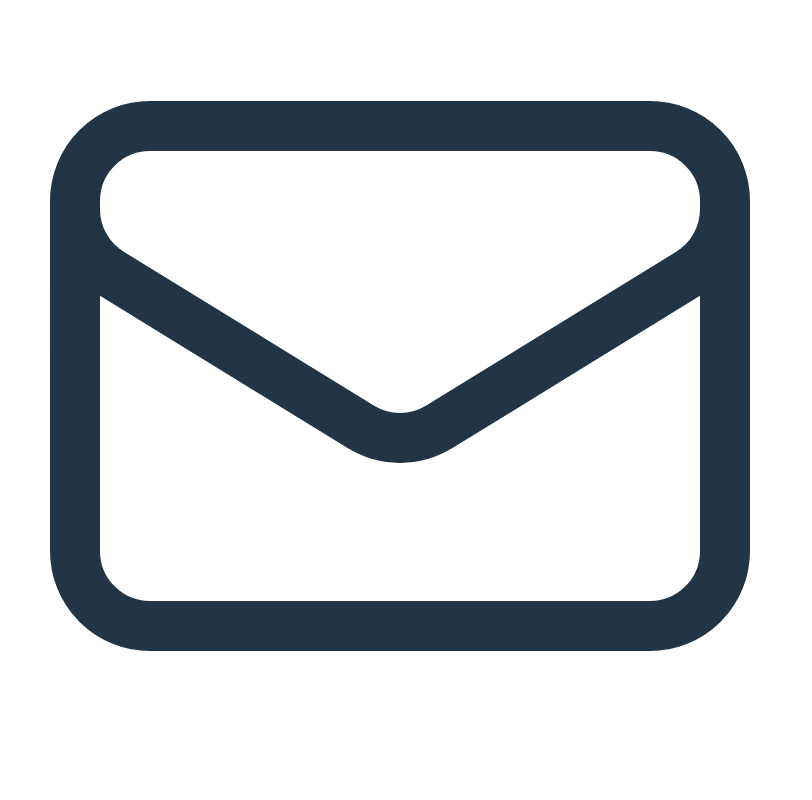
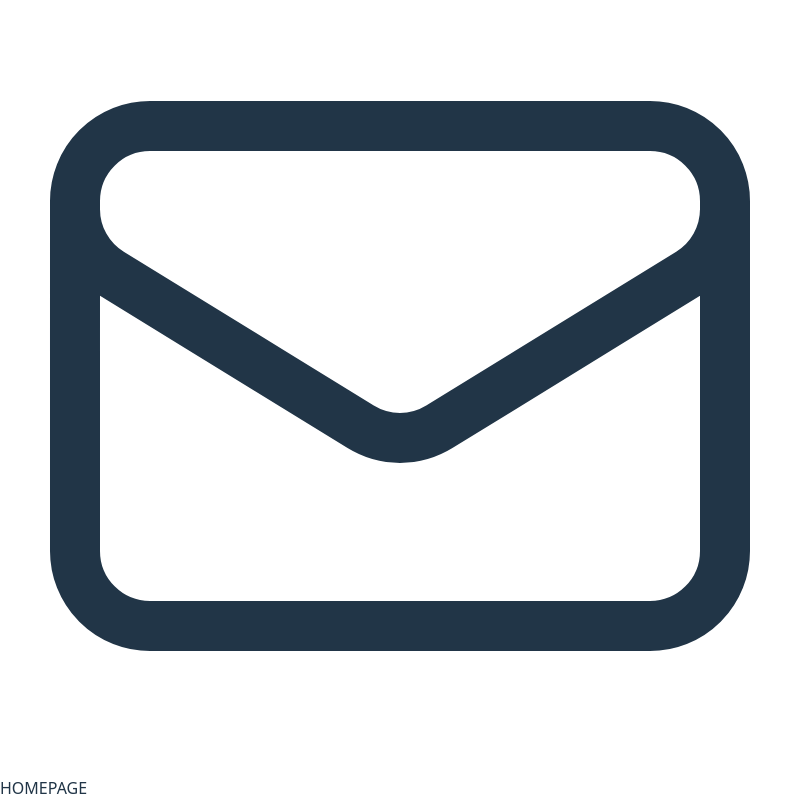
Before and after one commit to rzemlin/personal-portfolio, a React (Vite) app: page / in a window 1280 px wide. Shown: the part 920-1720 px from the top of the page, without its empty margins (0-812 px from the left). Before the commit the page ends 1696 px from the top, so only its background shows below. Built offline with nearby package versions, Linux system fonts and the light colour scheme.

Commit message:
add react icons to json, create sidebar

```diff
--- a/package.json
+++ b/package.json
@@ -11,7 +11,8 @@
   },
   "dependencies": {
     "react": "^18.2.0",
-    "react-dom": "^18.2.0"
+    "react-dom": "^18.2.0",
+    "react-icons": "^4.11.0"
   },
   "devDependencies": {
     "@types/react": "^18.2.15",
--- a/src/App.jsx
+++ b/src/App.jsx
@@ -3,13 +3,18 @@ import reactLogo from './assets/react.svg'
 import viteLogo from '/vite.svg'
 import './App.css'
 import Header from './Components/Header'
+import SideBar from './Components/SideBar'
+
 
 function App() {
   const [count, setCount] = useState(0)
 
 
   return (
-    <Header />
+    <>
+    <Header/>
+    <SideBar/>
+    </>
   )
 }
 
--- a/src/Components/Header.jsx
+++ b/src/Components/Header.jsx
@@ -21,7 +21,7 @@ function Header() {
     ];
 
     return (
-        <div className='flex items-center w-full justify-between border-b 1px'>
+        <div className='flex items-center w-screen justify-between border-b 1px'>
             <div className='w-[90px] h-[90px] bg-black '>
                 <img src='/public/compass.png'
                     className='p-7'
--- /dev/null
+++ b/src/Components/SideBar.jsx
@@ -0,0 +1,11 @@
+import React from 'react'
+
+function SideBar() {
+  return (
+    <div className='w-[90px] h-screen border-r-[1px] fixed flex flex-col justify-center items-center'>
+        <h2 className='-rotate-90 '>HOMEPAGE </h2>
+    </div>
+  )
+}
+
+export default SideBar
```
Also changed, not shown: 1 other file (tests, documents, lock files or other folders).
